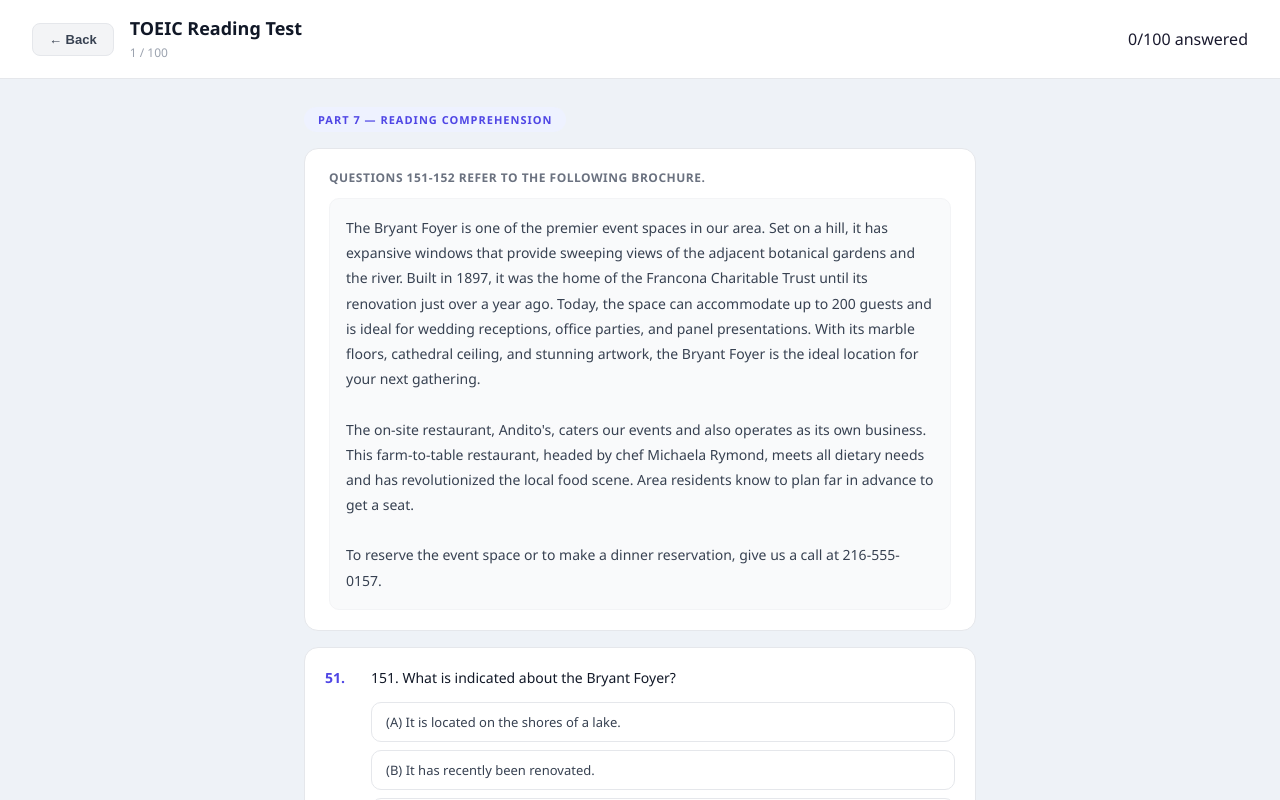
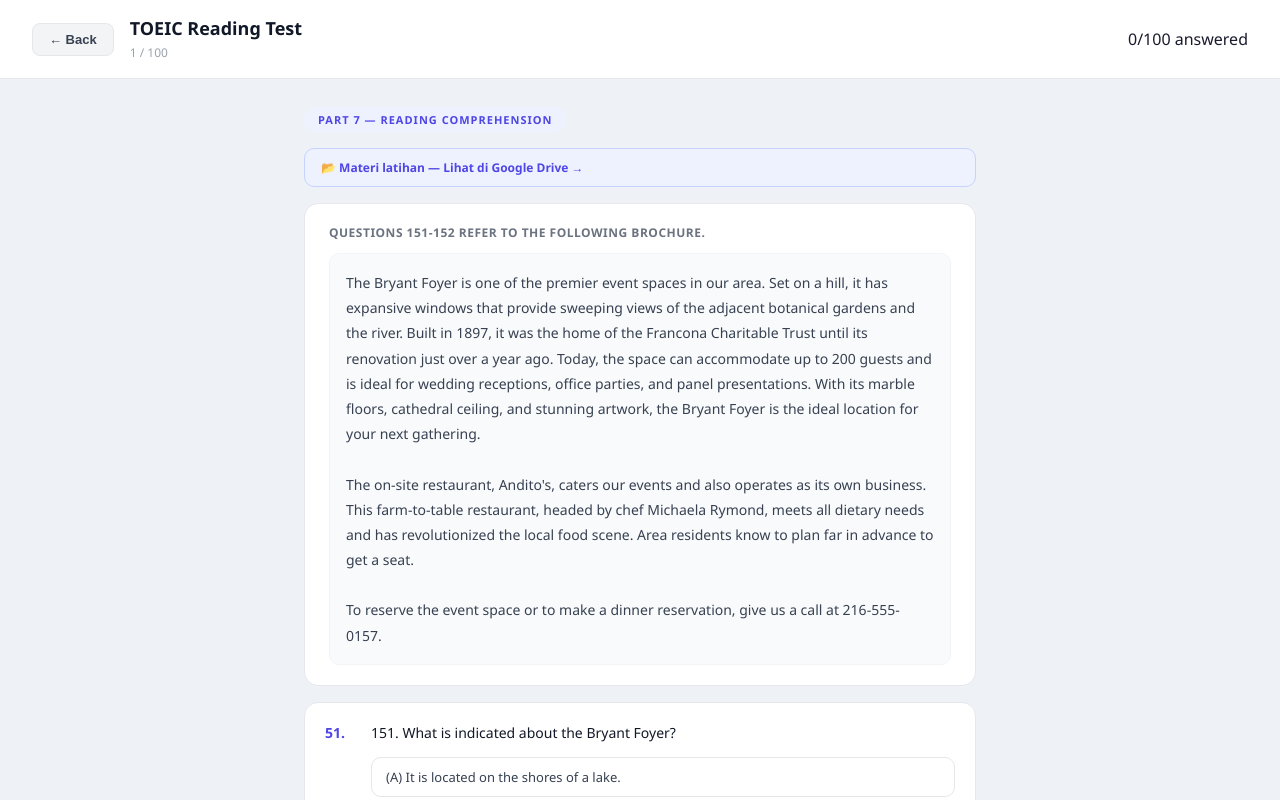
Before and after one commit to YanuarRizkiAminudin/flashcard-kosakata, a React (Vite) app: page /toeic-test in a window 1280 px wide. Shown: the top 800 px of the page. Built offline with nearby package versions, Linux system fonts and the light colour scheme.

Commit message:
feat: add Google Drive source banner on test page

```diff
--- a/src/ToeicTestPage.css
+++ b/src/ToeicTestPage.css
@@ -384,3 +384,22 @@
   font-weight: 600;
 }
 .source-link:hover { text-decoration: underline; }
+
+/* ── SOURCE BANNER ── */
+.source-banner {
+  display: flex;
+  align-items: center;
+  gap: 8px;
+  padding: 10px 16px;
+  background: #eef2ff;
+  border: 1px solid #c7d2fe;
+  border-radius: 10px;
+  font-size: 12px;
+  font-weight: 600;
+  color: #4f46e5;
+  text-decoration: none;
+  transition: background 0.2s;
+}
+.source-banner:hover {
+  background: #e0e7ff;
+}
--- a/src/ToeicTestPage.jsx
+++ b/src/ToeicTestPage.jsx
@@ -111,6 +111,16 @@ export default function ToeicTestPage() {
         {/* Part label */}
         <div className="part-chip">{partLabel}</div>
 
+        {/* Source banner */}
+        <a
+          href="https://drive.google.com/drive/folders/1V5Lh4mVPpP9cAhMT-KQGLZo38AQB4T0g"
+          target="_blank"
+          rel="noopener noreferrer"
+          className="source-banner"
+        >
+          📂 Materi latihan — Lihat di Google Drive →
+        </a>
+
         {/* Passage for Part 6 & 7 */}
         {q.passageText && (
           <div className="passage-block">
@@ -148,7 +158,7 @@ export default function ToeicTestPage() {
             <>
               <div className="source-info">
                 📄 Soal bersumber dari materi latihan pribadi.{' '}
-                <a href="https://drive.google.com" target="_blank" rel="noopener noreferrer" className="source-link">
+                <a href="https://drive.google.com/drive/folders/1V5Lh4mVPpP9cAhMT-KQGLZo38AQB4T0g" target="_blank" rel="noopener noreferrer" className="source-link">
                   Lihat sumber →
                 </a>
               </div>
```
